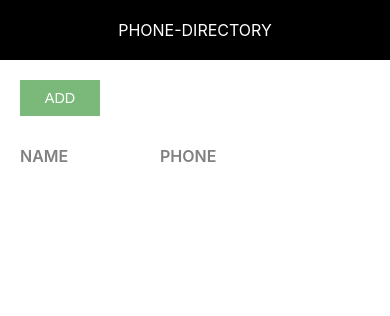
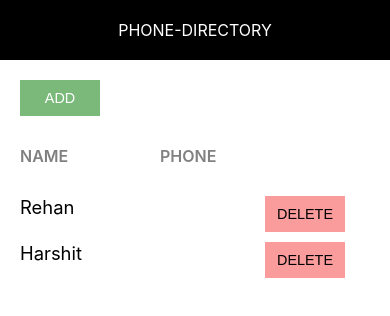
Before and after one commit to RehanNischal/phone-directory, a React (Create React App) app: page / in a window 390 px wide. Shown: the top 316 px of the page. Built offline with nearby package versions, Linux system fonts and the light colour scheme.

Commit message:
Added ‘PhoneDirectory’ as a smart component, renamed ‘App’ as ‘ShowSubscribers’ and converted ‘AddSubscribers’ and ‘ShowSubscribers’ as dumb components

```diff
--- a/src/AddSubscribers.js
+++ b/src/AddSubscribers.js
@@ -11,11 +11,15 @@
             phone: ''
         }
     }
-    inputChangedHandler = (e)=>{
+    inputChangedHandler = (e) => {
         const state=this.state;
         state[e.target.name]=e.target.value;
         this.setState(state);
         console.log(this.state);
+    }
+    onFormSubmitted=(e)=>{
+        e.preventDefault();
+        this.props.addSubscriberHandler(this.state);
     }
     render(){
         const {name,phone}=this.state;
@@ -24,7 +28,7 @@
 <Header heading="Add Subscriber"/>
 <div className="component-body-container">
     <button className="custom-btn">Back</button>
-    <form className="subscriber-form">
+    <form className="subscriber-form" onSubmit={this.onFormSubmitted.bind(this)}>
         <label htmlFor="name" className="label-control">Name</label><br/>
         <input id="name" type="text" className="input-control" name="name" onChange={this.inputChangedHandler}/><br/><br/>
         <label htmlFor="phone" className="label-control">Name</label><br/>
--- /dev/null
+++ b/src/PhoneDirectory.js
@@ -0,0 +1,39 @@
+import React, { Component } from 'react';
+import AddSubscribers from './AddSubscribers';
+import ShowSubscribers from './ShowSubscribers';
+
+class PhoneDirectory extends Component{
+    constructor(){
+        super();
+       this.state={
+           subscribersList: [
+               {
+                   id: 1,name: 'Rehan',Phone: 9996305732
+               },
+               {
+                id: 2,name: 'Harshit',Phone: 8572829003
+            }
+           ]
+       }
+    }
+    addSubscriberHandler=(newSubscriber) =>{
+        let subscribersList=this.state.subscribersList;
+        if(subscribersList.length>0){
+            newSubscriber.id=subscribersList[subscribersList.length-1].id+1;
+        }
+        else{
+            newSubscriber.id=1;
+        }
+        subscribersList.push(newSubscriber);
+        this.setState({subscribersList:subscribersList});
+        console.log("Phone Directory");
+        console.log(this.state.subscribersList);
+    }
+    render(){
+        return(
+//<AddSubscribers addSubscriberHandler={this.addSubscriberHandler}/>
+<ShowSubscribers subscribersList={this.state.subscribersList}/>
+        )
+    }
+}
+export default PhoneDirectory;
--- a/src/App.js
+++ b/src/ShowSubscribers.js
@@ -3,9 +3,9 @@
 } from 'react';
 
 import Header from "./Header";
-import "./App.css";
+import "./ShowSubscribers.css";
 
-class App extends Component {
+class ShowSubscribers extends Component {
   deleteHandler(msg){
     alert(msg);
   }
@@ -14,9 +14,10 @@
     super();
     this.state={
       subscriberListToShow:  [ ]
+    }
 
-    }
   }
+
   render() {
     // let subscribers=[
     //   {
@@ -40,7 +41,7 @@
             </div>
 
 {
-  this.state.subscriberListToShow.map(sub=>{
+  this.props.subscribersList.map(sub=>{
     return <div key={sub.id} className="grid-container">
       <span className="grid-item">{sub.name}</span>
       <span className="grid-item">{sub.phone}</span>
@@ -65,4 +66,4 @@
 }
 }
 
-export default App;
+export default ShowSubscribers;
--- a/src/index.js
+++ b/src/index.js
@@ -1,11 +1,13 @@
 import React from 'react';
 import ReactDOM from 'react-dom';
 import './index.css';
-import App from './App';
+
 import * as serviceWorker from './serviceWorker';
 import AddSubscribers from './AddSubscribers';
 import './common/common.css';
-ReactDOM.render(<App />, document.getElementById('root'));
+import ShowSubscribers from './ShowSubscribers';
+import PhoneDirectory from './PhoneDirectory';
+ReactDOM.render(<PhoneDirectory />, document.getElementById('root'));
 
 // If you want your app to work offline and load faster, you can change
 // unregister() to register() below. Note this comes with some pitfalls.
```
Also changed, not shown: src/ShowSubscribers.css (renamed from src/App.css).
